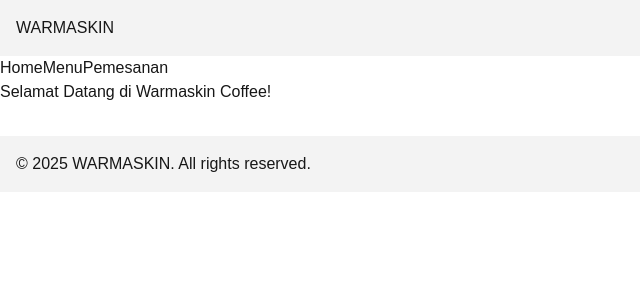
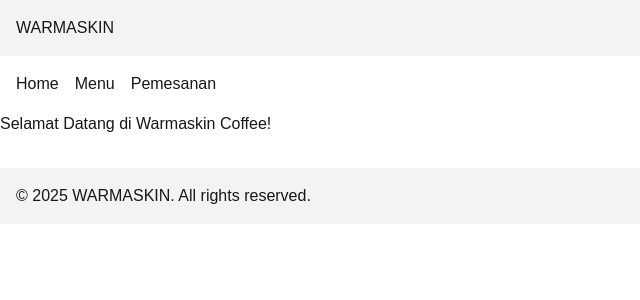
Before and after one commit to akmalghandi20/lagrande-pbs, a Next.js app in the folder frontend/: page / in a window 1280 px wide. Shown: the top 300 px of the page, without its empty margins (0-640 px from the left). Built offline with nearby package versions, Linux system fonts and the light colour scheme.

Commit message:
dayan: mengedit tammpilan navbar

```diff
--- a/frontend/component/navbar.tsx
+++ b/frontend/component/navbar.tsx
@@ -1,12 +1,18 @@
+'use client'
+
 import Link from "next/link";
+import { usePathname } from "next/navigation";
 
 export default function Navbar() {
+  const pathname = usePathname();
+
+  const linkclass = (path: string) =>
+    pathname === path ? "text-blue-500 font-bold" : "text-black";
   return (
-   <nav>
-    <Link href="/">Home</Link>
-    <Link href="/menu">Menu</Link>
-    <Link href="/pemesanan">Pemesanan</Link>
-
-   </nav>
+    <nav style={{ display: "flex", gap: "1rem", padding: "1rem" }}>
+      <Link href="/" className={linkclass('/')}>Home</Link>
+      <Link href="/menu" className={('/menu')}>Menu</Link>
+      <Link href="/pemesanan" className={('/pemesanan')}>Pemesanan</Link>
+    </nav>
   );
 }
```
